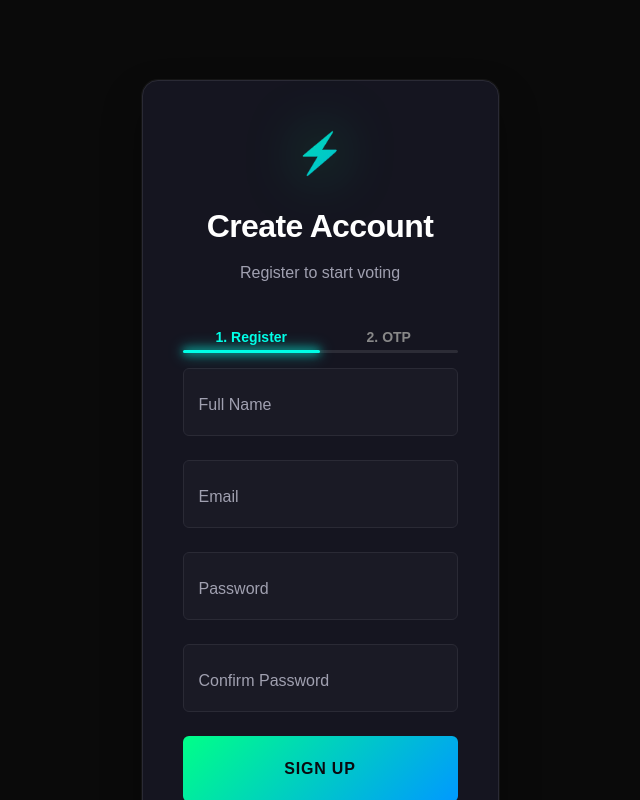
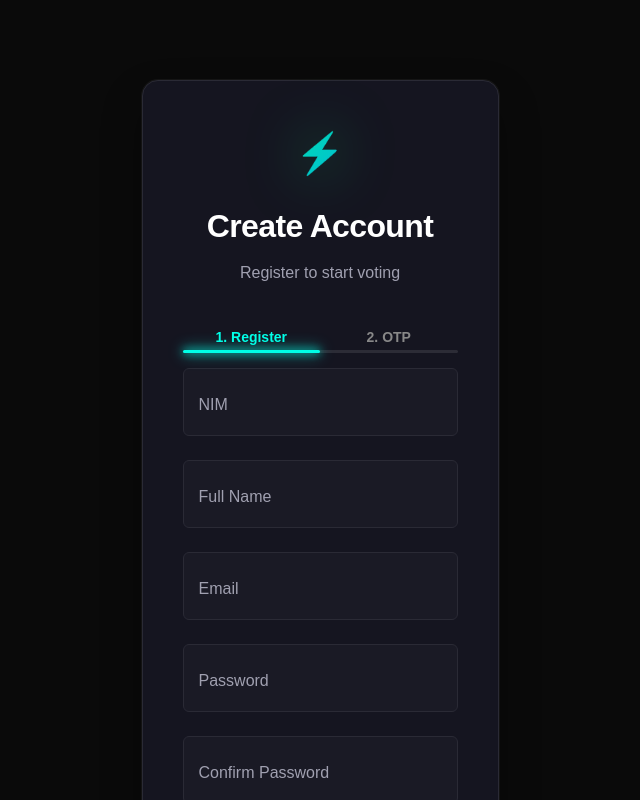
Before and after one commit to Arjuba12/Project_Evotin, a React app in the folder frontend/: page /register in a window 1280 px wide. Shown: the top 800 px of the page, without its empty margins (320-960 px from the left). Built offline with nearby package versions, Linux system fonts and the light colour scheme; the HTML template or start-up script is replaced by a standard one.

Commit message:
Tambah nim

```diff
--- a/frontend/src/pages/RegisterPage.jsx
+++ b/frontend/src/pages/RegisterPage.jsx
@@ -10,6 +10,7 @@ export default function RegisterPage() {
   const [loading, setLoading] = useState(false);
   const [otp, setOtp] = useState("");
   const [generatedOtp, setGeneratedOtp] = useState("");
+  const [nim, setNim] = useState("");
 
   // Step 1: Register + request OTP
   const handleSubmit = async (e) => {
@@ -43,7 +44,7 @@ export default function RegisterPage() {
       const response = await fetch(`${import.meta.env.VITE_API_URL}/register`, {
         method: "POST",
         headers: { "Content-Type": "application/json" },
-        body: JSON.stringify({ name, email, password }),
+        body: JSON.stringify({ name, email, password, nim }),
       });
 
       const data = await response.json();
@@ -72,11 +73,14 @@ export default function RegisterPage() {
 
     setLoading(true);
     try {
-      const response = await fetch(`${import.meta.env.VITE_API_URL}/verify-otp`, {
+      const response = await fetch(
+        `${import.meta.env.VITE_API_URL}/verify-otp`,
+        {
           method: "POST",
           headers: { "Content-Type": "application/json" },
           body: JSON.stringify({ email, otp }),
-      });
+        }
+      );
 
       const data = await response.json();
 
@@ -108,11 +112,14 @@ export default function RegisterPage() {
   // Step 3: Resend OTP
   const handleResendOtp = async () => {
     try {
-      const response = await fetch(`${import.meta.env.VITE_API_URL}/resend-otp`, {
+      const response = await fetch(
+        `${import.meta.env.VITE_API_URL}/resend-otp`,
+        {
           method: "POST",
           headers: { "Content-Type": "application/json" },
           body: JSON.stringify({ email }),
-      });
+        }
+      );
 
       const data = await response.json();
 
@@ -152,6 +159,22 @@ export default function RegisterPage() {
         {/* Form Register */}
         {step === "register" && (
           <form className="login-form" onSubmit={handleSubmit} noValidate>
+
+            {/* NIM */}
+            <div className="form-group">
+              <div className="input-wrapper">
+                <input
+                  type="text"
+                  id="nim"
+                  required
+                  value={nim}
+                  onChange={(e) => setNim(e.target.value)}
+                />
+                <label htmlFor="nim">NIM</label>
+                <span className="input-line"></span>
+              </div>
+            </div>
+
             {/* Name */}
             <div className="form-group">
               <div className="input-wrapper">
```
Also changed, not shown: 2 other files (tests, documents, lock files or other folders). Lines whose indentation alone changed are shown as unchanged.
